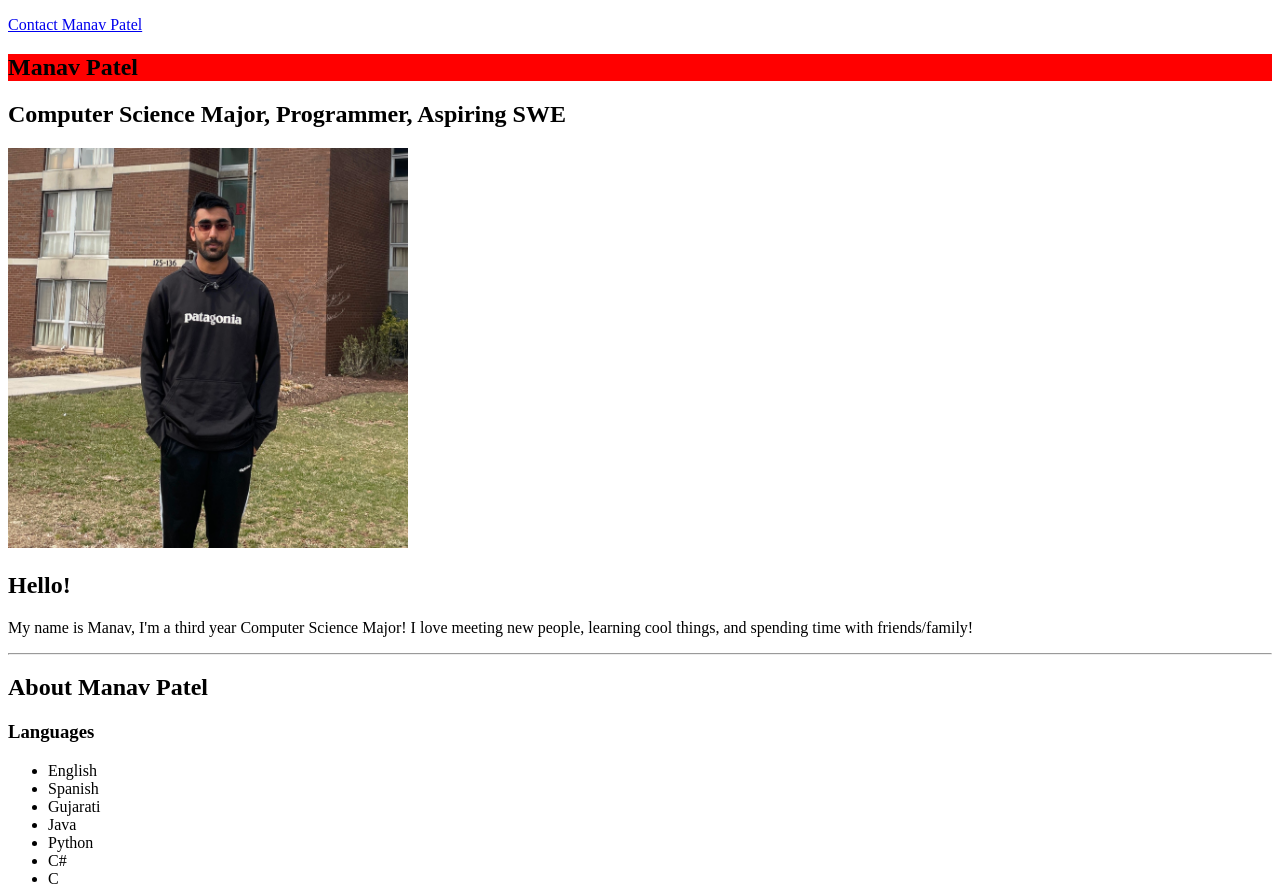
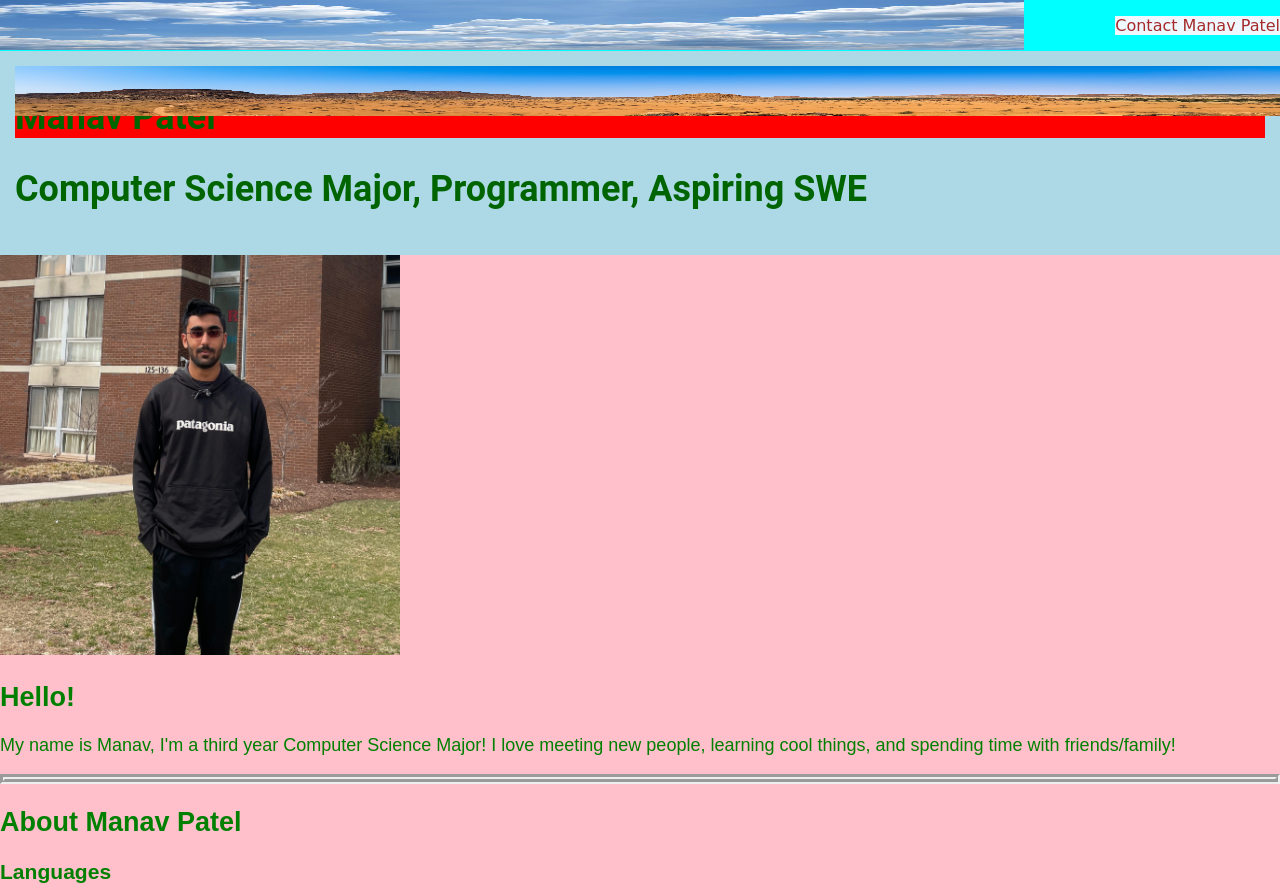
Before and after one commit to manavpatelUGA/cv, a plain HTML site: page index.html in a window 1280 px wide. Shown: the top 891 px of the page. Drawn offline with Linux system fonts and the light colour scheme.

Commit message:
css changes

```diff
--- a/css/demo_css.css
+++ /dev/null
@@ -1,6 +0,0 @@
-h1 {
-    background-color: red;
-}
-body {
-    text-align:
-}
--- /dev/null
+++ b/css/style.css
@@ -0,0 +1,89 @@
+h1 {
+    background-color: red;
+}
+body {
+    margin: 0px;
+}
+nav {
+    background-color: aqua;
+    font-family: cursive;
+    display: flex;
+    justify-content: right;
+}
+nav a {
+    color:brown;
+    background-color: aliceblue;
+}
+nav a:hover {
+    background-color: black;
+}
+
+footer {
+    background-color: aqua;
+    font-family: cursive;
+    display: flex;
+    justify-content: center;
+}
+
+footer a {
+    color: brown;
+    background-color: aliceblue;
+}
+footer a:hover {
+    background-color: black;
+}
+
+.class1 {
+    background-color: lightblue;
+    padding: 15px;
+    font-family: 'Roboto';
+    color: darkgreen;
+    font-size: x-large;
+}
+
+.class2 {
+    background-color: pink;
+    font-family: 'Bebas Neue', sans-serif;
+    color: green;
+    font-size: large;
+}
+
+a {
+    color: fuchsia;
+    text-decoration: none;
+}
+a:hover {
+    color:coral;
+    background-color: black;
+}
+
+@font-face {
+    font-family: 'Roboto' ;
+    src: url('https://fonts.googleapis.com/css2?family=Roboto:wght@100&display=swap');
+    color: yellow;
+}
+
+@font-face {
+    font-family: 'Bebas Neue';
+    src: url('https://fonts.googleapis.com/css2?family=Bebas+Neue&display=swap');
+    color: green;
+}
+
+hr {
+    border-width: 5px;
+    border-style: groove;
+}
+
+.header1 {
+    position: absolute;
+    top: 0;
+    left: 0;
+    height: 50px;
+    width: 80%;
+}
+
+.header2 {
+    position: absolute;
+    height: 50px;
+    width: 100%;
+}
--- a/index.html
+++ b/index.html
@@ -4,7 +4,7 @@
     <meta charset="UTF-8">
     <meta name="viewport" content="width=device-width, initial-scale=1.0">
     <title>Manav Patel</title>
-    <link rel="stylesheet" href="css/demo_css.css">
+    <link rel="stylesheet" href="css/style.css">
 </head>
 <body>
     <nav>
@@ -14,7 +14,10 @@
             </a>
         </p>
     </nav>
-    <section>
+    <section class = "class1">
+        <img class = "header1" src = "images/clouds.jpg" alt = "clouds">
+        <img class = "header2" src = "images/dessert.jpg" alt = "desert">
+
         <h1>
             Manav Patel
         </h1>
@@ -22,8 +25,8 @@
             Computer Science Major, Programmer, Aspiring SWE
         </h2>
     </section>
-    <section>
-        <img src = "images/manav_patel.jpg" alt = "Manav Patel" width = "400px" height = "400px">
+    <section class = "class2">
+        <img src = "images/manav_patel.jpg" alt = "Manav Patel" height = 400px width = 400px >
         <h2>
             Hello!
         </h2>
```
Also changed, not shown: images/clouds.jpg (added), images/clouds.webp (added), images/dessert.jpg (added).
